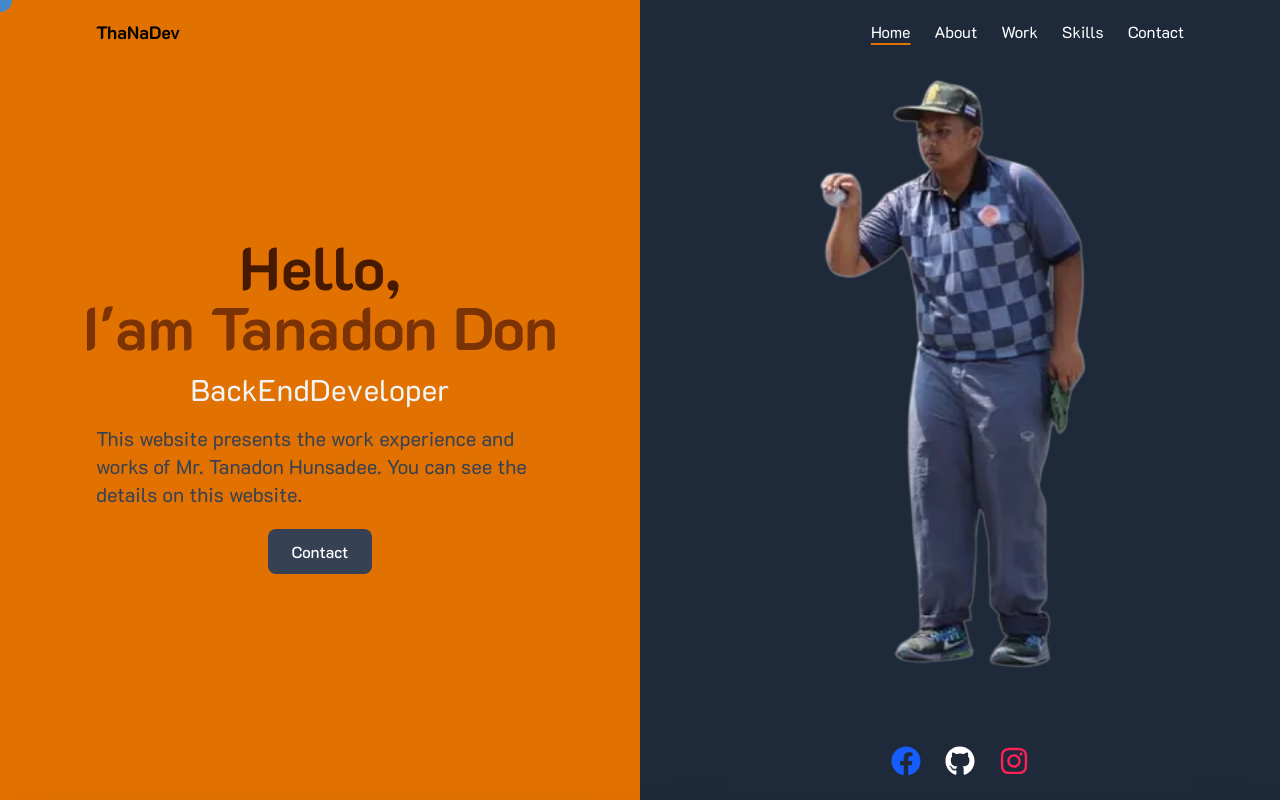
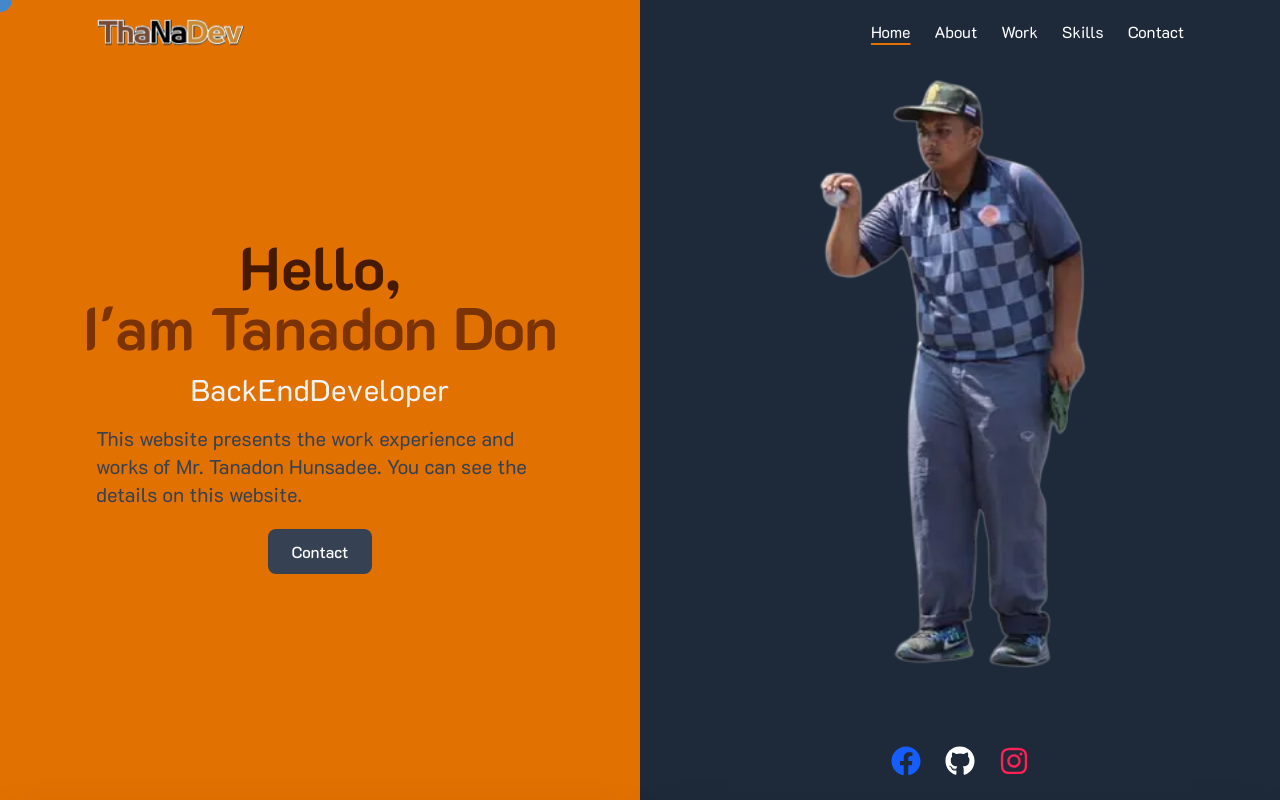
Before and after one commit to tanadonhundev/thana-dev-next, a Next.js app: page / in a window 1280 px wide. Shown: the top 800 px of the page. Built offline with nearby package versions, Linux system fonts and the light colour scheme.

Commit message:
add Logo ThaNaDev

```diff
--- a/src/components/Navbar.tsx
+++ b/src/components/Navbar.tsx
@@ -1,5 +1,6 @@
 import { AnimatePresence, motion } from "framer-motion";
 import React, { useEffect, useState } from "react";
+import Image from "next/image";
 
 export default function Navbar() {
   const [isMenuOpen, setIsMenuOpen] = useState(false);
@@ -68,7 +69,12 @@
           {/* Logo */}
           <div className="shrink-0">
             <a href="#" className="text-lg font-bold">
-              ThaNaDev
+              <Image
+                src="/Logo.png"
+                alt="Profile Image"
+                width={150}
+                height={150}
+              />
             </a>
           </div>
 
--- a/src/views/FooterSection.tsx
+++ b/src/views/FooterSection.tsx
@@ -1,4 +1,6 @@
 import React from "react";
+import Image from "next/image";
+import Link from "next/link";
 
 export default function FooterSection() {
   return (
@@ -7,7 +9,14 @@
         <div className="flex flex-col md:flex-row justify-between items-center text-center md:text-left gap-6">
           {/* Branding & Copyright */}
           <div>
-            <h2 className="text-lg font-semibold">ThaNaDev</h2>
+            <Link href={"#home"}>
+              <Image
+                src="/Logo.png"
+                alt="Profile Image"
+                width={150}
+                height={150}
+              />
+            </Link>
             <p className="text-sm mt-1">
               Copyright &copy; 2025 ThaNaDev. All rights reserved.
             </p>
```
Also changed, not shown: public/Logo.png (added).
